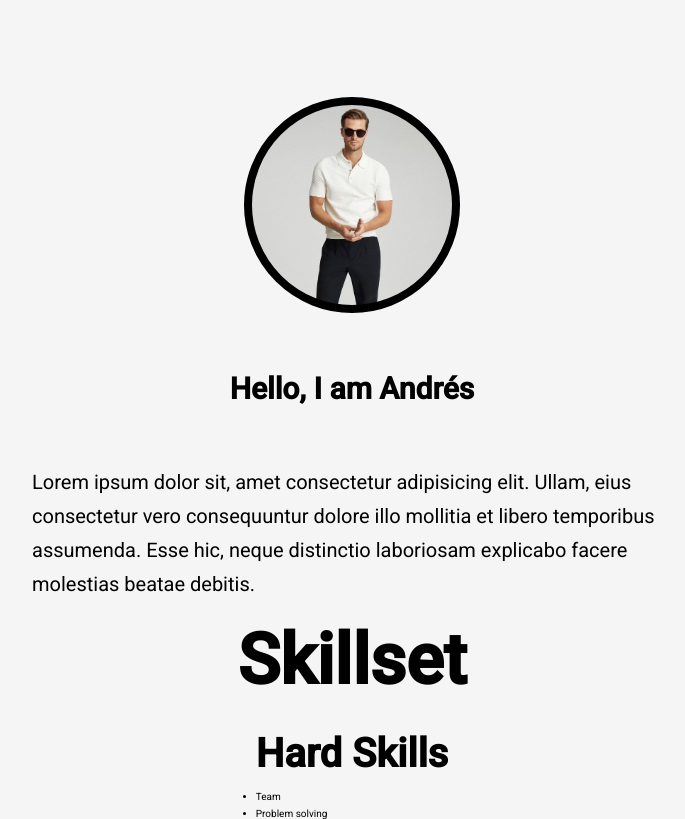
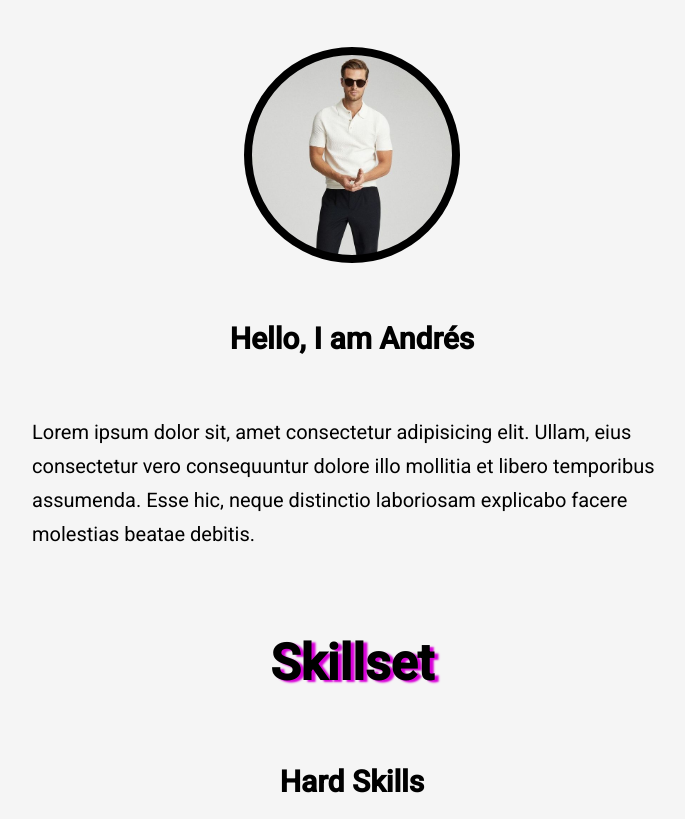
Before and after one commit to andres-ldr/portfolio-oop, a website: page src/about.html in a window 1280 px wide. Shown: the part 64-883 px from the top of the page, without its empty margins (288-973 px from the left). Drawn offline with Linux system fonts and the light colour scheme.

Commit message:
compile css

```diff
--- a/src/css/index.css
+++ b/src/css/index.css
@@ -46,8 +46,6 @@ body {
   font-weight: 600;
   transition: all 0.5s;
   padding-bottom: 4rem;
-}
-.title:hover {
   text-shadow: 4px 2px 2px rgb(215, 0, 215);
 }
 
@@ -138,7 +136,6 @@ body {
   padding-bottom: 7rem;
 }
 .work-section-content {
-  width: 100%;
   display: flex;
   flex-direction: column;
   justify-content: center;
@@ -163,6 +160,7 @@ body {
 .card h5 {
   font-size: 2rem;
   font-weight: 400;
+  padding-bottom: 2rem;
 }
 .card p {
   font-size: 1.5rem;
@@ -182,8 +180,6 @@ body {
   width: 100%;
 }
 .card-work {
-  width: 100%;
-  padding: 3rem;
   margin-bottom: 4rem;
 }
 .card:hover {
@@ -200,7 +196,8 @@ body {
   flex-direction: column;
   justify-content: center;
   align-items: center;
-  padding-top: 10rem;
+  padding-bottom: 7rem;
+  padding-top: 5rem;
 }
 .about-me-section-content h3 {
   font-size: 3rem;
@@ -228,10 +225,21 @@ body {
   padding-bottom: 7rem;
 }
 .skills-section-content h3 {
-  font-size: 7rem;
+  font-size: 5rem;
+  padding-bottom: 5rem;
+  text-shadow: 4px 2px 2px rgb(215, 0, 215);
 }
 .skills-section-content .list-container h4 {
-  font-size: 4rem;
+  font-size: 3rem;
+  margin-bottom: 2rem;
+}
+.skills-section-content .list-container ul {
+  list-style: none;
+  text-align: center;
+  padding-bottom: 3rem;
+}
+.skills-section-content .list-container ul li {
+  font-size: 2rem;
 }
 
 .contact-section {
```
Also changed, not shown: 1 other file.
